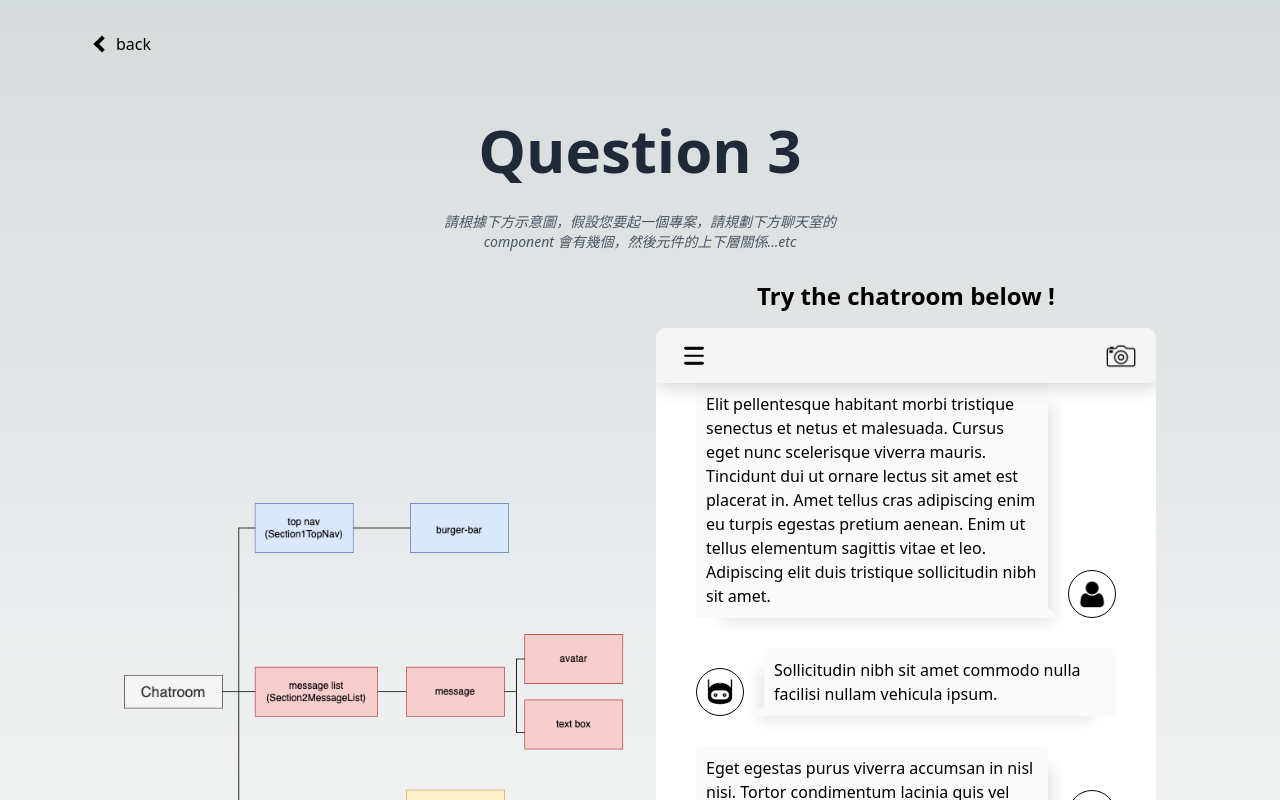
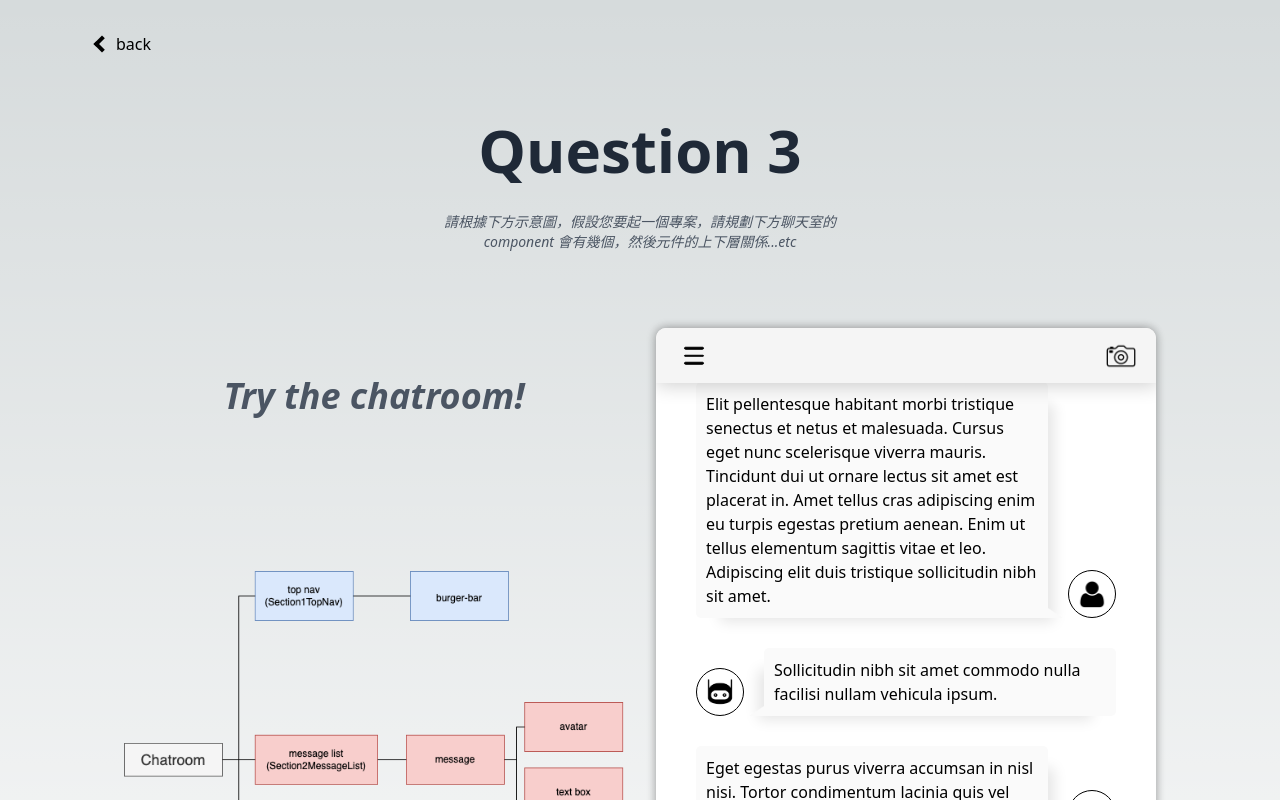
Before and after one commit to bqu6204/fun-project, a Next.js app: page /questions/q3 in a window 1280 px wide. Shown: the top 800 px of the page. Built offline with nearby package versions, Linux system fonts and the light colour scheme.

Commit message:
fix: rwd bug fix

```diff
--- a/components/chatroom/chatroom.module.scss
+++ b/components/chatroom/chatroom.module.scss
@@ -10,4 +10,7 @@
 
     position: relative;
     border-radius: 10px;
+
+    box-shadow: 1px 1px 10px rgba(0, 0, 0, 0.2),
+    -1px -1px 10px rgba(0, 0, 0, 0.2);
 }
--- a/components/chatroom/section3-message-input/section3-message-input.tsx
+++ b/components/chatroom/section3-message-input/section3-message-input.tsx
@@ -14,6 +14,7 @@ const Section3MessageInput: React.FC = () => {
       <NeumorphismTextArea
         className={styleSheet.textInput}
         onSubmit={(text) => {
+          if (!text) return;
           chatroomInfo.setMessageList({
             type: EMessageAction.SENDTEXT,
             payload: {
--- a/components/footer/footer.tsx
+++ b/components/footer/footer.tsx
@@ -1,6 +1,6 @@
 const Footer: React.FC = () => {
   return (
-    <footer className="static bottom-0 left-0 flex h-32  w-full items-center justify-center bg-gradient-to-t from-white via-white dark:from-black dark:via-black lg:static lg:w-auto lg:bg-none">
+    <footer className="mt-auto static flex h-32  w-full items-center justify-center bg-gradient-to-t from-white via-white dark:from-black dark:via-black lg:static lg:w-auto lg:bg-none">
       <a
         className="flex place-items-center gap-2 p-8 lg:pointer-events-auto lg:p-0"
         href="https://bqu6204.github.io/react_personal_website/"
--- a/components/header/youbike/youbike-nav.tsx
+++ b/components/header/youbike/youbike-nav.tsx
@@ -20,7 +20,6 @@ const YoubikeNav: React.FC = () => {
   ];
 
   return (
-    <div className="sticky top-0 left-0 z-50">
     <header className={`${styleSheet.header}`}>
       <div className="h-full z-50 flex items-center relative youbike-page">
         <Link href="/" target="_blank">
@@ -84,7 +83,6 @@ const YoubikeNav: React.FC = () => {
         />
       </div>
     </header>
-    </div>
   );
 };
 
--- a/components/layout/primary-layout.tsx
+++ b/components/layout/primary-layout.tsx
@@ -10,7 +10,7 @@ interface IPrimaryLayout {
 
 const PrimaryLayout: React.FC<IPrimaryLayout> = ({ home, children }) => {
   return (
-    <div className="min-h-screen ">
+    <div className="min-h-screen flex flex-col">
       {home ? <HomeNav /> : <QuestionNav />}
       {children}
       {home ? null : <Footer />}
--- a/components/layout/youbike-layout.tsx
+++ b/components/layout/youbike-layout.tsx
@@ -8,10 +8,10 @@ interface IYoubikeLayout {
 
 const YoubikeLayout: React.FC<IYoubikeLayout> = ({ home, children }) => {
   return (
-    <div className="min-h-screen">
+    <>
       <YoubikeNav />
       {children}
-    </div>
+    </>
   );
 };
 
--- a/page-components/questions/q3/q3-content.tsx
+++ b/page-components/questions/q3/q3-content.tsx
@@ -57,9 +57,13 @@ const Q3Content: React.FC = () => {
   ];
 
   return (
-    <div className="grid grid-cols-1 lg:grid-cols-2 m-auto gap-8">
+    <div className="grid grid-cols-1 lg:grid-cols-2 m-auto gap-8 ">
+      <div className="mt-12 flex flex-col-reverse lg:flex-col">
+        <h3 className="mt-12 text-center text-4xl font-bold text-gray-600 ">
+          <i>Try the chatroom!</i>
+        </h3>
         <div
-        className={"relative "}
+          className="relative flex-1"
           style={{ minWidth: "300px", minHeight: "300px" }}
         >
           <Image
@@ -70,10 +74,8 @@ const Q3Content: React.FC = () => {
             style={{ objectFit: "contain", objectPosition: "center" }}
           />
         </div>
-      <div className=" m-auto">
-        <h2 className="text-center text-2xl mb-4 font-bold">
-          Try the chatroom below !
-        </h2>
+      </div>
+      <div className="m-auto lg:mt-12">
         <Chatroom
           messageList={messageList}
           currentUserId="user0"
--- a/styles/globals.css
+++ b/styles/globals.css
@@ -21,12 +21,6 @@
 
 
 :root, html, body {
-  max-width: 100vw;
-  min-width: 100vw;
-  position: relative;
-  overflow-x: hidden;
-  z-index: 999;
-
   color: rgb(var(--foreground-rgb));
   min-height: 100vh;
 
@@ -36,6 +30,13 @@
   background-repeat: no-repeat;
 }
 
+html, body, * {
+  margin: 0;
+  padding: 0;
+  box-sizing: border-box;
+  text-decoration: none;
+
+}
 
 .youbike-page {
   padding: 0px 9%;
```
Also changed, not shown: components/header/youbike/youbike-nav.module.scss (+8 -6 lines), styles/dist/chatroom.module.css, styles/dist/youbike-nav.module.css. Lines whose indentation alone changed are shown as unchanged.
